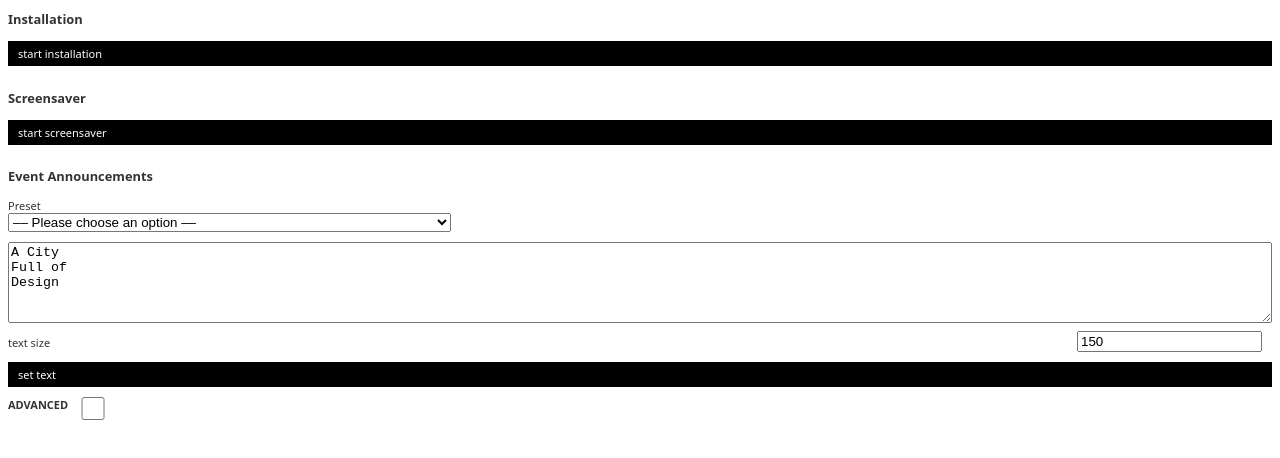
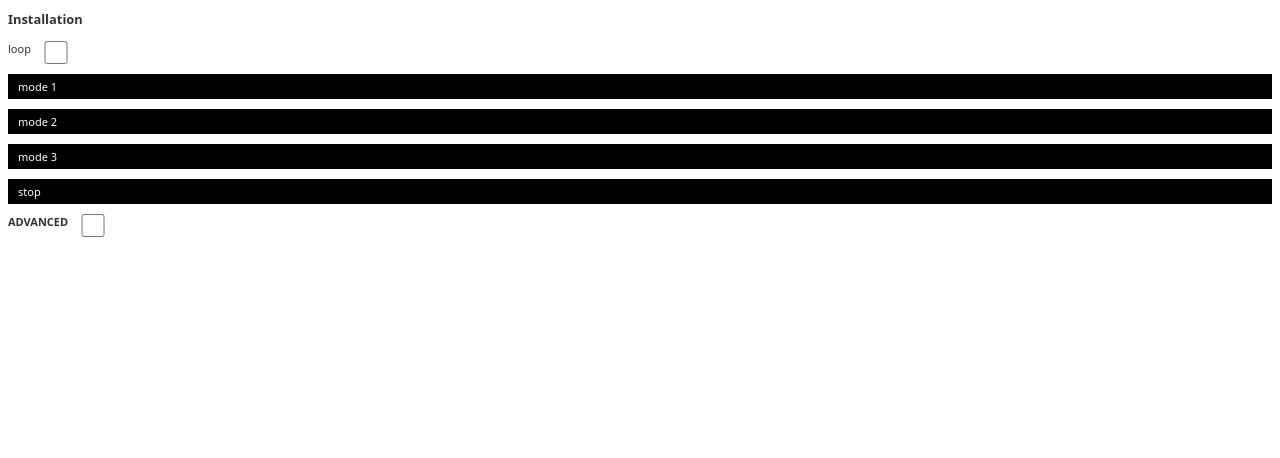
Before and after one commit to StudioProcess/vdw-inst, a Next.js app: page /controller in a window 1280 px wide. Shown: the top 458 px of the page. Built offline with nearby package versions, Linux system fonts and the light colour scheme.

Commit message:
Added installation modes

```diff
--- a/components/types.ts
+++ b/components/types.ts
@@ -13,6 +13,7 @@ export enum MessageTypes {
 
   startScreensaver,
   startInstallation,
+  stopInstallation,
 
   closeBounds,
 
--- a/pages/controller.tsx
+++ b/pages/controller.tsx
@@ -10,8 +10,6 @@ import {
   IGravityConfig,
 } from "../components/types";
 
-import events from "../components/events";
-
 export default class Controller extends Component<any, any> {
 
   private mainWindow: Window;
@@ -19,8 +17,9 @@ export default class Controller extends Component<any, any> {
   private debugContainerRef: HTMLDivElement;
 
   private textInputRef: HTMLTextAreaElement;
-  private textInputRef2: HTMLTextAreaElement;
-  private sizeInputRef2: HTMLInputElement;
+  // private textInputRef2: HTMLTextAreaElement;
+  // private sizeInputRef2: HTMLInputElement;
+  private loopRef: HTMLInputElement;
 
   // private resizeWidthRef: HTMLInputElement;
   // private resizeHeightRef: HTMLInputElement;
@@ -90,96 +89,30 @@ export default class Controller extends Component<any, any> {
           <title>Controller</title>
         </Head>
 
-        <div className="container stage">
+        <div className="container installation">
           <h3>Installation</h3>
 
-          <div className="button"
-            onClick={() => {this.onSendMessage(MessageTypes.startInstallation);}}
-          >start installation</div>
-
-          <h3>Screensaver</h3>
+          <div className="buttonContainer">
+            loop
+            <input
+              type="checkbox"
+              ref={(ref => {this.loopRef = ref;})}
+            />
+          </div>
 
           <div className="button"
-            onClick={() => {this.onSendMessage(MessageTypes.startScreensaver);}}
-          >start screensaver</div>
+            onClick={() => {this.onSendMessage(MessageTypes.startInstallation, {mode:1, loop:this.loopRef.checked});}}
+          >mode 1</div>
+          <div className="button"
+            onClick={() => {this.onSendMessage(MessageTypes.startInstallation, {mode:2, loop:this.loopRef.checked});}}
+          >mode 2</div>
+          <div className="button"
+            onClick={() => {this.onSendMessage(MessageTypes.startInstallation, {mode:3, loop:this.loopRef.checked});}}
+          >mode 3</div>
+          <div className="button"
+            onClick={() => {this.onSendMessage(MessageTypes.stopInstallation);}}
+          >stop</div>
 
-
-          <h3>Event Announcements</h3>
-
-          <div className="labelContainer" style={{marginTop:0}}>
-            <label>Preset<br/>
-            <select id="preset-select" onChange={(e) => {
-              {/* console.log(e.target.value); */}
-              let event = events[e.target.value];
-              if (event) {
-                this.textInputRef2.value = event.title;
-                if (event.size) this.sizeInputRef2.value = event.size;
-              }
-            }}>
-              <option value="__">–– Please choose an option ––</option>
-              <option value="00">A City Full of Design</option>
-              <option value="01">FUNDUS SOPHIENSPITAL (Panel)</option>
-              <option value="02">STUDIO PROTEST (Eröffnung)</option>
-              <option value="03">NEUE VISUELLE INSTRUMENTE (Talk)</option>
-              <option value="04">POLISH DESIGN AND ENTREPRENEURSHIP (Panel)</option>
-              <option value="05">INTRA-TEMPORALITY (Panel)</option>
-              <option value="06">JOINTS AND FITTINGS (Lecture)</option>
-              <option value="07">DEPARTURE TALK 1: URBAN FOOD STRATEGIES (Lecture)</option>
-              <option value="08">DEPARTURE TALK 1: URBAN FOOD STRATEGIES (Panel)</option>
-              <option value="09">DEPARTURE TALK 2: DESIGNING THE EXPERIENCE (Panel)</option>
-              <option value="10">PROPHECY OF THE FALLEN (Talk)</option>
-              <option value="11">TEASER: DOING NOTHING WITH AI (Talk)</option>
-              <option value="12">ATMOVE: ATMOVE: DESIGN ALS TREIBER... (Talk)</option>
-              <option value="13">PROTESTARCHITEKTUR VON SEMPER BIS OCCUPY (Lecture)</option>
-              <option value="14">DESIGNING REALITIES CONFERENCE (Conference)</option>
-              <option value="15">– VR &amp; ARCHITECTURE (Panel)</option>
-              <option value="16">– ART UNFRAMED (Lecture)</option>
-              <option value="17">– LEVELLING THE PLAYING FIELD (Keynote)</option>
-              <option value="18">– VR BEYOND PLAY (Panel)</option>
-              <option value="19">– XR ZWISCHEN AUSSTELLUNGSRAUM... (Panel)</option>
-              <option value="20">– DATABAR (Experience)</option>
-              <option value="21">SOWIESO SOZIAL! (Panel)</option>
-              <option value="22">STADTARBEIT-PROJEKTE 2018 (Präsentation)</option>
-              <option value="23">ERSTE BANK MEHRWERT-DESIGNPREIS 2018 (Preisverleihung)</option>
-              <option value="24">DIGITALE VISIONEN UND FEMINISTISCHE PERSPEKTIVEN (Panel)</option>
-              <option value="25">THE ROLE OF DIGITALIZATION IN POLITICAL MOVEMENTS (Panel)</option>
-              <option value="26">HALTUNG ZEIGEN! (Panel)</option>
-              <option value="27">DANKE! (Teamessen)</option>
-              {/* <option value="">---------------------------</option> */}
-            </select>
-            </label>
-          </div>
-
-
-          <textarea
-            contentEditable
-            cols={120}
-            rows={5}
-            ref={(ref) => { this.textInputRef2 = ref; }}
-            defaultValue={"A City\nFull of\nDesign"}
-          />
-          <label className="labelInput" style={{lineHeight:"19px", marginTop:10}}>
-            text size
-            <input
-              type="number"
-              defaultValue="150"
-              min="10"
-              step="10"
-              ref={(ref) => { this.sizeInputRef2=ref; }}
-              onChange={null}
-            />
-          </label>
-          <div
-            className="button"
-            onClick={() => {
-              if (this.textInputRef2.value.length > 0) {
-                this.onSendMessage(MessageTypes.newTextWithParams, {
-                  text: this.textInputRef2.value,
-                  size: this.sizeInputRef2.value
-                });
-              }
-            }}
-          >set text</div>
 
           <div className="buttonContainer" style={{fontWeight:"bold"}}>
             ADVANCED
```
Also changed, not shown: pages/index.tsx (+67 -26 lines).
